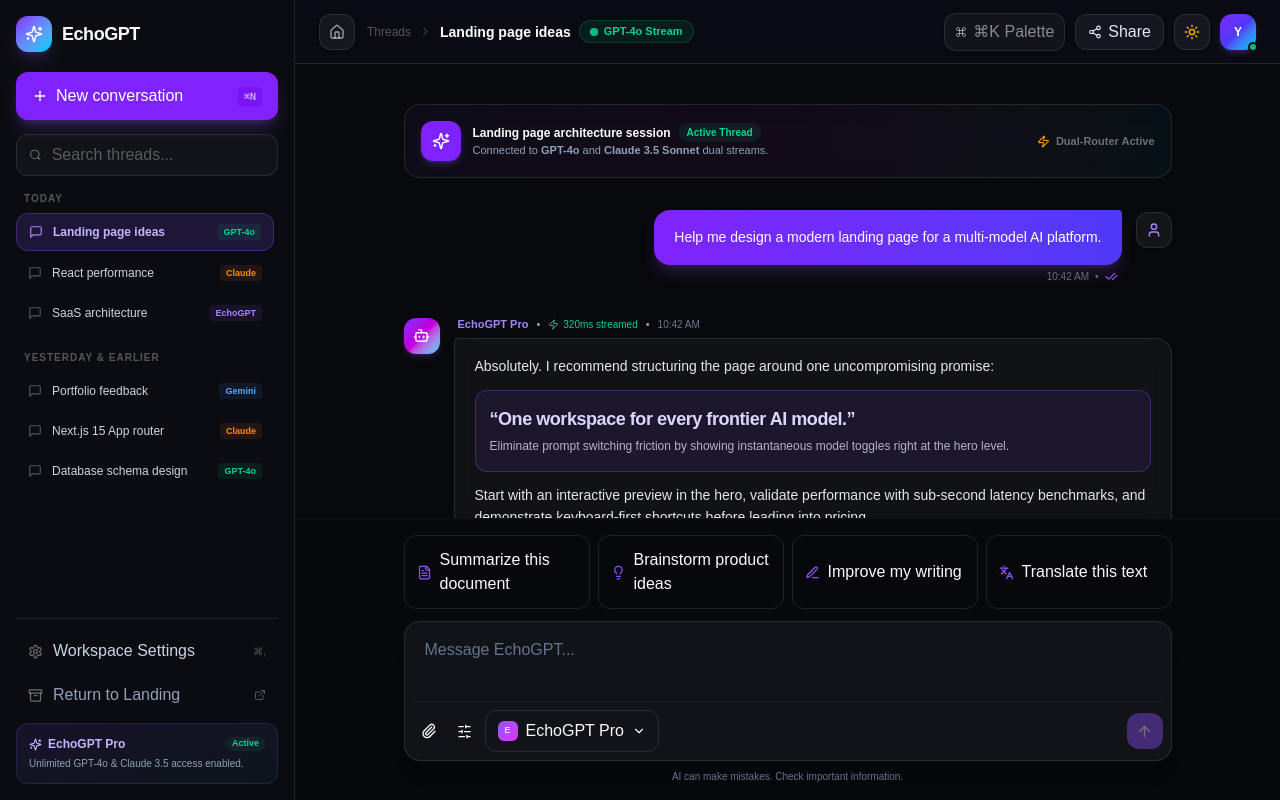
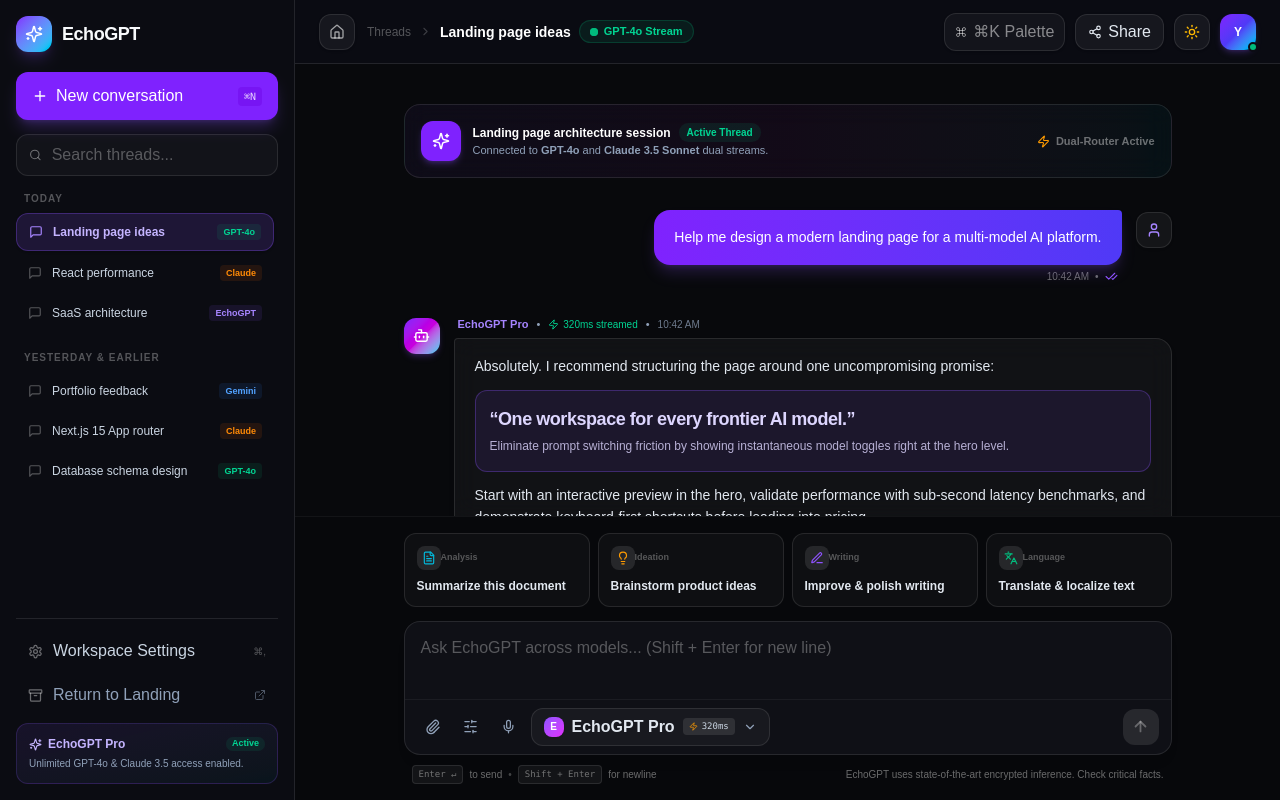
Before and after one commit to yeasin5060/EchoGPT, a Next.js app in the folder client/: page /chat in a window 1280 px wide. Built offline with nearby package versions, Linux system fonts and the light colour scheme.

Commit message:
updale modelselector and promptinput page

```diff
--- a/client/components/chat/ModelSelector.tsx
+++ b/client/components/chat/ModelSelector.tsx
@@ -1,64 +1,133 @@
 "use client";
 
-import { Check, ChevronDown } from "lucide-react";
-import { useState } from "react";
+import { useEffect, useRef, useState } from "react";
+import { Check, ChevronDown, Cpu, Sparkles, Zap } from "lucide-react";
 import { models } from "@/data/models";
+
+const modelSpecs: Record<string, { latency: string; tag: string }> = {
+  "EchoGPT Pro": { latency: "320ms", tag: "Auto-routing" },
+  "GPT-4o": { latency: "380ms", tag: "Omni-logic" },
+  Claude: { latency: "410ms", tag: "Code Artifacts" },
+  Gemini: { latency: "350ms", tag: "1M Context" },
+  Llama: { latency: "280ms", tag: "Open-weight" },
+};
 
 export default function ModelSelector() {
   const [open, setOpen] = useState(false);
   const [selected, setSelected] = useState<(typeof models)[number]>(models[0]);
+  const dropdownRef = useRef<HTMLDivElement>(null);
+
+  // Close dropdown on outside click
+  useEffect(() => {
+    const handleOutsideClick = (e: MouseEvent) => {
+      if (
+        dropdownRef.current &&
+        !dropdownRef.current.contains(e.target as Node)
+      ) {
+        setOpen(false);
+      }
+    };
+    document.addEventListener("mousedown", handleOutsideClick);
+    return () => document.removeEventListener("mousedown", handleOutsideClick);
+  }, []);
 
   return (
-    <div className="relative">
+    <div className="relative" ref={dropdownRef}>
+      {/* Trigger Button */}
       <button
+        type="button"
         onClick={() => setOpen(!open)}
-        className="flex items-center gap-2 rounded-xl border border-black/10 px-3 py-2 text-xs font-semibold dark:border-white/10"
+        className={`group flex items-center gap-2 rounded-xl border px-3 py-1.5 text-xs font-semibold transition-all duration-300 ${
+          open
+            ? "border-violet-500/50 bg-violet-500/10 text-violet-700 dark:border-violet-400 dark:text-violet-300 ring-2 ring-violet-500/20 shadow-sm"
+            : "border-slate-200/90 bg-white text-slate-700 hover:border-violet-400/50 hover:bg-slate-50 dark:border-white/10 dark:bg-white/[0.04] dark:text-slate-200 dark:hover:bg-white/[0.08]"
+        }`}
+        aria-expanded={open}
+        aria-label="Select AI model"
       >
         <span
-          className={`grid h-5 w-5 place-items-center rounded-md bg-gradient-to-br ${selected.color} text-[9px] text-white`}
+          className={`grid h-5 w-5 place-items-center rounded-lg bg-gradient-to-br ${selected.color} text-[10px] font-bold text-white shadow-xs transition-transform duration-300 group-hover:scale-105`}
         >
           {selected.icon}
         </span>
 
-        <span className="hidden sm:inline">
-          {selected.name}
+        <span className="font-bold">{selected.name}</span>
+
+        {/* Latency micro indicator */}
+        <span className="hidden sm:inline-flex items-center gap-1 rounded bg-slate-100 px-1.5 py-0.5 text-[9px] font-mono text-slate-500 dark:bg-white/10 dark:text-slate-300">
+          <Zap size={9} className="text-amber-500" />
+          {modelSpecs[selected.name]?.latency || "320ms"}
         </span>
 
-        <ChevronDown size={14} />
+        <ChevronDown
+          size={14}
+          className={`text-slate-400 transition-transform duration-300 ${
+            open ? "rotate-180 text-violet-500" : "group-hover:text-slate-600 dark:group-hover:text-white"
+          }`}
+        />
       </button>
 
+      {/* Floating Animated Dropdown Menu */}
       {open && (
-        <div className="absolute bottom-full left-0 mb-2 w-60 overflow-hidden rounded-2xl border border-black/10 bg-white p-1 shadow-2xl dark:border-white/10 dark:bg-[#15161c]">
-          {models.map((model) => (
+        <div className="animate-in fade-in-0 zoom-in-95 slide-in-from-bottom-2 absolute bottom-full left-0 z-50 mb-2 w-72 overflow-hidden rounded-2xl border border-slate-200/90 bg-white/95 p-1.5 shadow-2xl backdrop-blur-2xl transition-all dark:border-white/10 dark:bg-[#12131a]/95">
+          <div className="border-b border-slate-100 px-3 py-2 text-[10px] font-bold uppercase tracking-wider text-slate-400 dark:border-white/5 dark:text-white/40">
+            Frontier AI Models
+          </div>
+
+          <div className="mt-1 space-y-1">
+            {models.map((model) => {
+              const isSelected = selected.name === model.name;
+              const spec = modelSpecs[model.name];
+
+              return (
                 <button
                   key={model.name}
+                  type="button"
                   onClick={() => {
                     setSelected(model);
                     setOpen(false);
                   }}
-              className="flex w-full items-center gap-3 rounded-xl px-3 py-2.5 text-left text-xs hover:bg-black/5 dark:hover:bg-white/5"
+                  className={`group flex w-full items-center gap-3 rounded-xl px-3 py-2.5 text-left text-xs transition-all duration-200 ${
+                    isSelected
+                      ? "bg-violet-500/10 text-violet-700 dark:bg-violet-500/20 dark:text-violet-300 font-bold"
+                      : "text-slate-700 hover:bg-slate-100 dark:text-slate-300 dark:hover:bg-white/[0.06] dark:hover:text-white"
+                  }`}
                 >
                   <span
-                className={`grid h-8 w-8 place-items-center rounded-lg bg-gradient-to-br ${model.color} text-white`}
+                    className={`grid h-8 w-8 shrink-0 place-items-center rounded-xl bg-gradient-to-br ${model.color} text-xs font-bold text-white shadow-md shadow-violet-500/10 transition-transform duration-200 group-hover:scale-105`}
                   >
                     {model.icon}
                   </span>
 
-              <span className="flex-1">
-                <b>{model.name}</b>
-                <small className="block text-slate-500">
-                  {model.label}
+                  <span className="flex-1 min-w-0">
+                    <span className="flex items-center gap-1.5">
+                      <b className="truncate">{model.name}</b>
+                      {spec?.tag && (
+                        <span className="rounded bg-slate-200/60 px-1.5 py-0.2 text-[9px] font-medium text-slate-600 dark:bg-white/10 dark:text-slate-300">
+                          {spec.tag}
+                        </span>
+                      )}
+                    </span>
+                    <small className="block text-[11px] text-slate-400 dark:text-white/40 font-normal">
+                      {model.label} • {spec?.latency}
                     </small>
                   </span>
 
-              {selected.name === model.name && (
-                <Check
-                  size={14}
-                  className="text-violet-500"
-                />
+                  {isSelected && (
+                    <div className="grid h-5 w-5 place-items-center rounded-full bg-violet-600 text-white shadow-xs">
+                      <Check size={12} strokeWidth={3} />
+                    </div>
                   )}
                 </button>
-          ))}
+              );
+            })}
+          </div>
+
+          {/* Bottom Dropdown Footer */}
+          <div className="mt-1.5 flex items-center justify-between border-t border-slate-100 bg-slate-50/50 px-3 py-1.5 text-[10px] text-slate-400 dark:border-white/5 dark:bg-white/[0.02] dark:text-white/30">
+            <span>Instant hot-swap</span>
+            <span>Zero reload</span>
+          </div>
         </div>
       )}
     </div>
--- a/client/components/chat/PromptInput.tsx
+++ b/client/components/chat/PromptInput.tsx
@@ -2,8 +2,13 @@
 
 import {
   ArrowUp,
+  CornerDownLeft,
+  FileUp,
+  Mic,
   Paperclip,
   SlidersHorizontal,
+  Sparkles,
+  StopCircle,
 } from "lucide-react";
 import { useState } from "react";
 
@@ -12,54 +17,122 @@
 
 export default function PromptInput() {
   const [value, setValue] = useState("");
+  const [isFocused, setIsFocused] = useState(false);
+  const [isRecording, setIsRecording] = useState(false);
+
+  const handleKeyDown = (e: React.KeyboardEvent<HTMLTextAreaElement>) => {
+    if (e.key === "Enter" && !e.shiftKey) {
+      e.preventDefault();
+      if (value.trim()) {
+        setValue("");
+      }
+    }
+  };
 
   return (
     <div className="mx-auto w-full max-w-3xl">
+      {/* Interactive Floating Quick Prompts */}
       <SuggestedPrompts onPick={setValue} />
 
-      <div className="mt-3 rounded-2xl border border-black/10 bg-white p-2 shadow-xl shadow-black/[0.04] dark:border-white/10 dark:bg-[#121319]">
+      {/* Main Composer Box with Dynamic Focus Glow & Ring */}
+      <div
+        className={`relative mt-3.5 rounded-2xl border transition-all duration-300 ${
+          isFocused
+            ? "border-violet-500 bg-white shadow-2xl shadow-violet-500/10 ring-2 ring-violet-500/20 dark:border-violet-400 dark:bg-[#111218]"
+            : "border-slate-200/90 bg-white/80 shadow-lg shadow-black/[0.03] backdrop-blur-xl dark:border-white/10 dark:bg-[#0f1016]"
+        }`}
+      >
+        {/* Text Input Area */}
         <textarea
           value={value}
-          onChange={(event) =>
-            setValue(event.target.value)
-          }
-          rows={2}
-          placeholder="Message EchoGPT..."
-          className="w-full resize-none bg-transparent px-3 py-2 text-sm outline-none placeholder:text-slate-500"
+          onChange={(e) => setValue(e.target.value)}
+          onFocus={() => setIsFocused(true)}
+          onBlur={() => setIsFocused(false)}
+          onKeyDown={handleKeyDown}
+          rows={value.split("\n").length > 2 ? 3 : 2}
+          placeholder="Ask EchoGPT across models... (Shift + Enter for new line)"
+          className="w-full resize-none bg-transparent px-4 pt-3.5 pb-2 text-sm text-slate-800 outline-none placeholder:text-slate-400 dark:text-white dark:placeholder:text-white/30"
         />
 
-        <div className="flex items-center justify-between gap-2 border-t border-black/5 pt-2 dark:border-white/5">
-          <div className="flex items-center gap-1">
+        {/* Action Controls & Model Switcher Toolbar */}
+        <div className="flex items-center justify-between gap-2 border-t border-slate-100 px-3 py-2 dark:border-white/5">
+          <div className="flex items-center gap-1.5">
+            {/* Attachment Button */}
             <button
+              type="button"
               aria-label="Attach file"
-              className="grid h-8 w-8 place-items-center rounded-lg hover:bg-black/5 dark:hover:bg-white/5"
+              className="grid h-8 w-8 place-items-center rounded-xl border border-transparent text-slate-500 transition-all duration-200 hover:border-slate-200 hover:bg-slate-100 hover:text-slate-800 dark:text-slate-400 dark:hover:border-white/10 dark:hover:bg-white/10 dark:hover:text-white"
+              title="Attach document or image"
             >
               <Paperclip size={16} />
             </button>
 
+            {/* Prompt Tuning / System Directives */}
             <button
+              type="button"
               aria-label="Prompt options"
-              className="grid h-8 w-8 place-items-center rounded-lg hover:bg-black/5 dark:hover:bg-white/5"
+              className="grid h-8 w-8 place-items-center rounded-xl border border-transparent text-slate-500 transition-all duration-200 hover:border-slate-200 hover:bg-slate-100 hover:text-slate-800 dark:text-slate-400 dark:hover:border-white/10 dark:hover:bg-white/10 dark:hover:text-white"
+              title="Model options & temperature"
             >
               <SlidersHorizontal size={15} />
             </button>
 
+            {/* Audio Voice Input */}
+            <button
+              type="button"
+              onClick={() => setIsRecording(!isRecording)}
+              aria-label="Voice input"
+              className={`grid h-8 w-8 place-items-center rounded-xl border transition-all duration-200 ${
+                isRecording
+                  ? "border-rose-500 bg-rose-500/10 text-rose-600 animate-pulse"
+                  : "border-transparent text-slate-500 hover:border-slate-200 hover:bg-slate-100 hover:text-slate-800 dark:text-slate-400 dark:hover:border-white/10 dark:hover:bg-white/10 dark:hover:text-white"
+              }`}
+              title="Dictate with voice"
+            >
+              <Mic size={15} />
+            </button>
+
+            {/* In-Line Frontier Model Switcher */}
             <ModelSelector />
           </div>
 
-          <button
-            aria-label="Send message"
-            disabled={!value.trim()}
-            className="grid h-9 w-9 place-items-center rounded-xl bg-violet-500 text-white transition hover:bg-violet-600 disabled:cursor-not-allowed disabled:opacity-40"
-          >
-            <ArrowUp size={17} />
-          </button>
+          {/* Right Action: Send Button with animated hover */}
+          <div className="flex items-center gap-2">
+            <button
+              type="button"
+              aria-label="Send message"
+              disabled={!value.trim()}
+              onClick={() => setValue("")}
+              className={`grid h-9 w-9 place-items-center rounded-xl transition-all duration-300 ${
+                value.trim()
+                  ? "bg-violet-600 text-white shadow-md shadow-violet-500/30 hover:scale-105 hover:bg-violet-500 active:scale-95"
+                  : "cursor-not-allowed bg-slate-200/80 text-slate-400 dark:bg-white/10 dark:text-white/30"
+              }`}
+            >
+              <ArrowUp size={17} strokeWidth={2.5} />
+            </button>
+          </div>
         </div>
       </div>
 
-      <p className="mt-2 text-center text-[10px] text-slate-500">
-        AI can make mistakes. Check important information.
-      </p>
+      {/* Keyboard Shortcut Hints & Disclaimer */}
+      <div className="mt-2.5 flex items-center justify-between px-2 text-[10px] text-slate-400 dark:text-white/40">
+        <span className="hidden sm:flex items-center gap-1.5">
+          <kbd className="rounded border border-slate-200 bg-slate-50 px-1.5 py-0.5 font-mono text-[9px] dark:border-white/10 dark:bg-white/5">
+            Enter ↵
+          </kbd>
+          <span>to send</span>
+          <span className="opacity-60">•</span>
+          <kbd className="rounded border border-slate-200 bg-slate-50 px-1.5 py-0.5 font-mono text-[9px] dark:border-white/10 dark:bg-white/5">
+            Shift + Enter
+          </kbd>
+          <span>for newline</span>
+        </span>
+
+        <span className="mx-auto sm:mx-0">
+          EchoGPT uses state-of-the-art encrypted inference. Check critical facts.
+        </span>
+      </div>
     </div>
   );
 }
--- a/client/components/chat/SuggestedPrompts.tsx
+++ b/client/components/chat/SuggestedPrompts.tsx
@@ -1,38 +1,66 @@
+"use client";
+
 import {
   FileText,
   Languages,
   Lightbulb,
   PenLine,
+  Sparkles,
 } from "lucide-react";
 
 const prompts = [
-  ["Summarize this document", FileText],
-  ["Brainstorm product ideas", Lightbulb],
-  ["Improve my writing", PenLine],
-  ["Translate this text", Languages],
+  {
+    text: "Summarize this document",
+    icon: FileText,
+    tag: "Analysis",
+    color: "text-cyan-500",
+  },
+  {
+    text: "Brainstorm product ideas",
+    icon: Lightbulb,
+    tag: "Ideation",
+    color: "text-amber-500",
+  },
+  {
+    text: "Improve & polish writing",
+    icon: PenLine,
+    tag: "Writing",
+    color: "text-violet-500",
+  },
+  {
+    text: "Translate & localize text",
+    icon: Languages,
+    tag: "Language",
+    color: "text-emerald-500",
+  },
 ] as const;
 
 interface SuggestedPromptsProps {
   onPick: (value: string) => void;
 }
 
-export default function SuggestedPrompts({
-  onPick,
-}: SuggestedPromptsProps) {
+export default function SuggestedPrompts({ onPick }: SuggestedPromptsProps) {
   return (
     <div className="grid grid-cols-2 gap-2 sm:grid-cols-4">
-      {prompts.map(([text, Icon]) => (
+      {prompts.map(({ text, icon: Icon, tag, color }) => (
         <button
           key={text}
+          type="button"
           onClick={() => onPick(text)}
-          className="flex items-center gap-2 rounded-xl border border-black/10 p-3 text-left text-xs transition hover:border-violet-500/40 hover:bg-violet-500/5 dark:border-white/10"
+          className="group relative flex flex-col justify-between overflow-hidden rounded-xl border border-slate-200/80 bg-white/70 p-3 text-left transition-all duration-300 hover:-translate-y-1 hover:border-violet-500/40 hover:bg-white hover:shadow-md dark:border-white/10 dark:bg-white/[0.03] dark:hover:border-violet-400/40 dark:hover:bg-white/[0.06]"
         >
-          <Icon
-            size={15}
-            className="shrink-0 text-violet-500"
-          />
+          <div className="flex items-center justify-between">
+            <div className={`grid h-6 w-6 place-items-center rounded-lg bg-slate-100 transition-transform duration-300 group-hover:scale-110 dark:bg-white/10 ${color}`}>
+              <Icon size={14} />
+            </div>
+            <span className="text-[9px] font-semibold text-slate-400 dark:text-white/30">
+              {tag}
+            </span>
+          </div>
 
-          <span>{text}</span>
+          <span className="mt-2 text-xs font-semibold text-slate-800 transition-colors group-hover:text-violet-600 dark:text-slate-200 dark:group-hover:text-violet-300">
+            {text}
+          </span>
         </button>
       ))}
     </div>
```
Lines whose indentation alone changed are shown as unchanged.
